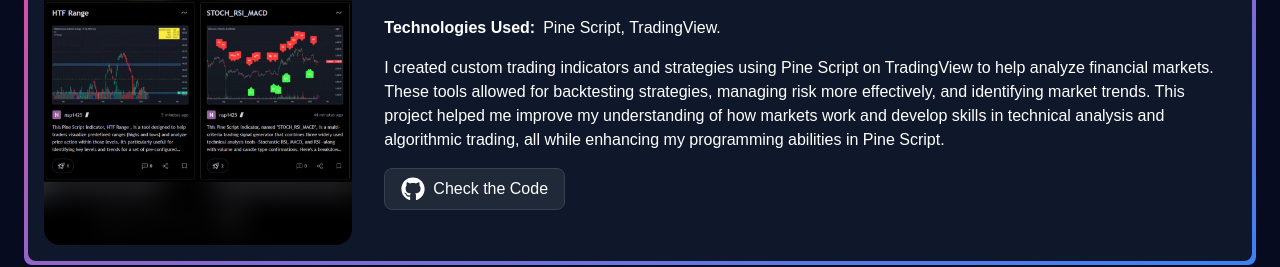
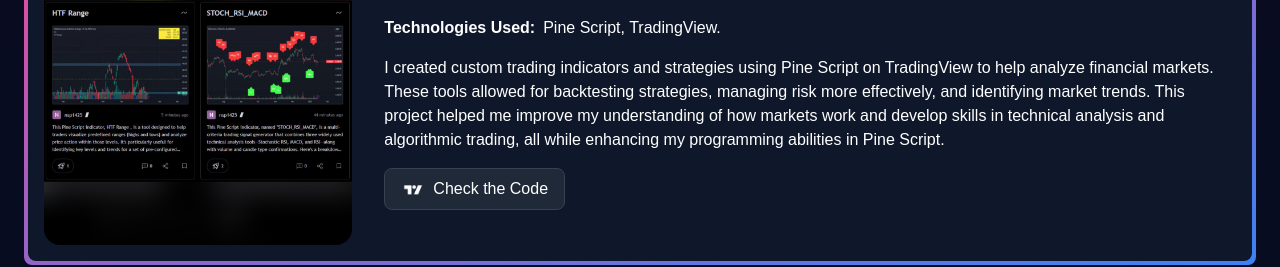
Before and after one commit to nsp1425/portfolio, a React (Vite) app: page / in a window 1280 px wide. Shown: the part 2906-3173 px from the top of the page. Built offline with nearby package versions, Linux system fonts and the light colour scheme.

Commit message:
Added tradingview logo for project

```diff
--- a/src/components/Project.jsx
+++ b/src/components/Project.jsx
@@ -1,10 +1,19 @@
 import { FaGithub } from "react-icons/fa";
 import { DiBitbucket } from "react-icons/di";
+import tradingview_logo from "../assets/tradingview_logo.png";
 
 const LogoRenderer = ({ link }) => {
   // Determine which icon to render based on the string
   if (link.toLowerCase().includes("bitbucket")) {
     return <DiBitbucket className="h-6 w-6 mr-2" />;
+  } else if (link.toLowerCase().includes("tradingview")) {
+    return (
+      <img
+        src={tradingview_logo}
+        alt="My Github profile"
+        className="h-6 w-6 mr-2"
+      />
+    );
   } else {
     return <FaGithub className="h-6 w-6 mr-2" />;
   }
```
Also changed, not shown: src/assets/tradingview_logo.png (added).
